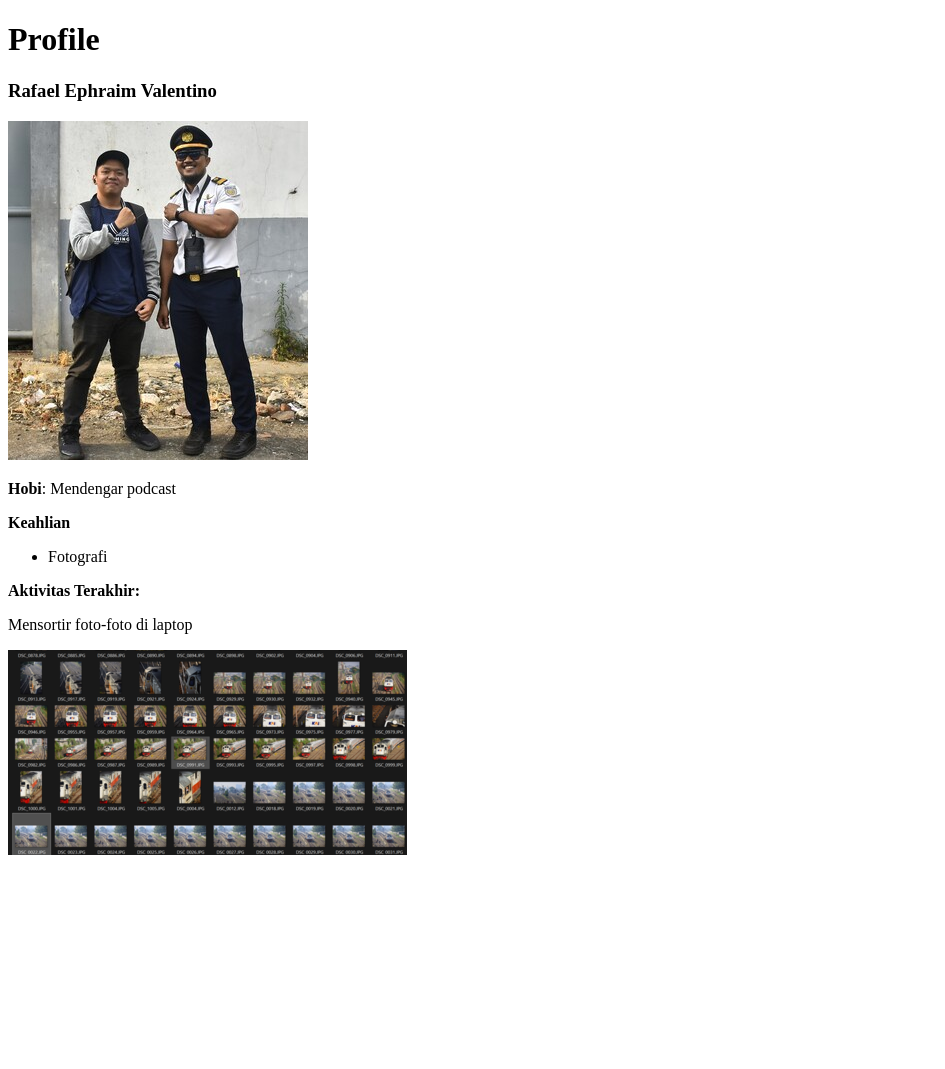
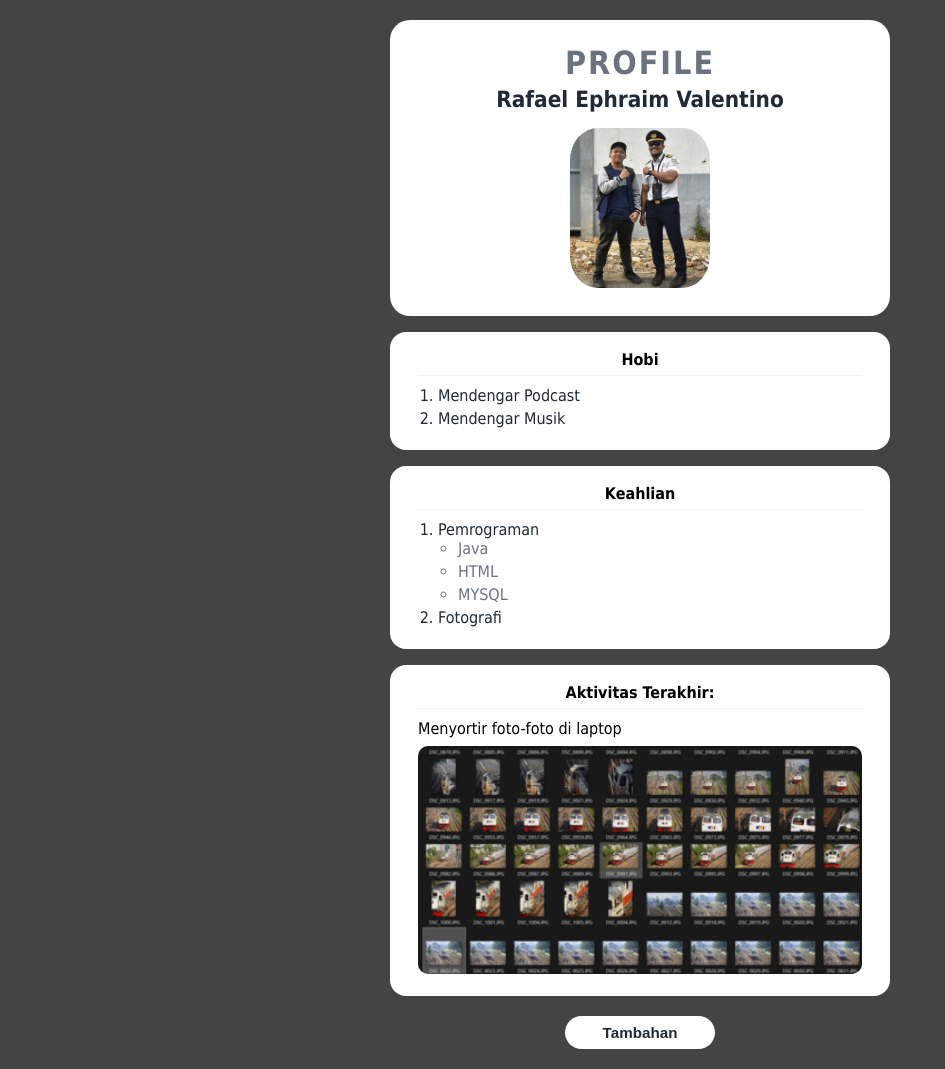
Before and after one commit to Ian-Mahendra-Setiawan/Portofolio-Super-Team, a plain HTML site: page rafael.html in a window 1280 px wide. Shown: the whole page, without its empty margins (0-945 px from the left). Before the commit the page ends 867 px from the top, so only its background shows below. Drawn offline with Linux system fonts and the light colour scheme.

Commit message:
menambah sedikit interaksi

```diff
--- a/rafael.html
+++ b/rafael.html
@@ -1,36 +1,250 @@
 <!DOCTYPE html>
-<html lang="en">
+<html lang="id">
 <head>
     <meta charset="UTF-8">
     <meta name="viewport" content="width=device-width, initial-scale=1.0">
     <title>Portofolio Rafael</title>
+    <style>
+
+        * {
+            box-sizing: border-box;
+            margin: 0;
+            padding: 0;
+        }
+
+        body {
+            background-color: #444445;
+            font-family: 'Tahoma', Tahoma, Geneva, Verdana, sans-serif;
+            display: flex;
+            justify-content: center;
+            padding: 20px;
+        }
+
+        .container {
+            width: fit-content;
+            max-width: 100%;
+            display: grid;
+            grid-template-columns: repeat(1, 1fr);
+            gap: 16px;
+        }
+
+        #profile-card {
+            width: 500px;
+            max-width: 100%;
+            background-color: #ffffff;
+            text-align: center;
+            padding: 24px 32px;
+            border-radius: 20px;
+        }
+
+        #profile-card h1 {
+            text-transform: uppercase;
+            letter-spacing: 2px;
+            color: #6b7280;
+            margin-bottom: 4px;
+        }
+
+        #profile-card h3 {
+            font-size: 1.4rem;
+            font-weight: 600;
+            color: #1f2937;
+            margin-bottom: 16px;
+        }
+
+        #profile-img {
+            width: 140px;
+            height: 160px;
+            object-fit: cover;
+            border-radius: 20%;
+        }
+
+        .section-card {
+            width: 100%;
+            min-width: 280px;
+            background-color: #ffffff;
+            padding: 18px 28px;
+            border-radius: 16px;
+        }
+
+        .section-title {
+            text-align: center;
+            margin-bottom: 10px;
+            padding-bottom: 6px;
+            border-bottom: 1px solid #f3f4f6;
+        }
+
+        ul, ol {
+            list-style-position: outside;
+            padding-left: 20px;
+            text-align: left;
+            color: #6b7280;
+        }
+
+        ol{
+            color: #1f2937;
+        }
+
+        li {
+            margin-bottom: 4px;
+        }
+
+        .activity-img {
+            width: 100%;
+            border-radius: 10px;
+            margin-top: 8px;
+        }
+
+        #button {
+            text-align: center;
+        }
+
+        #Open-Btn {
+            margin-top: 4px;
+            padding: 8px 24px;
+            min-width: 150px;
+            background-color: #ffffff;
+            color: #1f2937;
+            border: none;
+            border-radius: 20px;
+            cursor: pointer;
+            font-size: 0.95rem;
+            font-weight: 600;
+            transition: background-color 0.2s, color 0.2s;
+        }
+
+        #Open-Btn:hover {
+            background-color: #1f2937;
+            color: #ffffff;
+        }
+
+        .Overlay {
+            display: none;
+            position: fixed;
+            top: 0;
+            left: 0;
+            width: 100%;
+            height: 100%;
+            background-color: rgba(0, 0, 0, 0.65);
+            justify-content: center;
+            align-items: center;
+            padding: 20px;
+        }
+
+        .Overlay.active {
+            display: flex;
+        }
+
+        .Content {
+            position: relative;
+            background-color: #ffffff;
+            padding: 12px;
+            border-radius: 14px;
+            max-width: 90%;
+            max-height: 90%;
+            box-shadow: 0 10px 25px rgba(0, 0, 0, 0.2);
+        }
+
+        #img {
+            display: block;
+            max-width: 100%;
+            max-height: 80vh;
+            border-radius: 8px;
+            object-fit: contain;
+        }
+
+        #Close-btn {
+            position: absolute;
+            top: -12px;
+            right: -12px;
+            width: 30px;
+            height: 30px;
+            background-color: #1f2937;
+            color: #ffffff;
+            border-radius: 50%;
+            display: flex;
+            justify-content: center;
+            align-items: center;
+            font-size: 1.2rem;
+            cursor: pointer;
+            box-shadow: 0 2px 6px rgba(0, 0, 0, 0.2);
+        }
+    </style>
 </head>
+
 <body>
-    <h1>Profile</h1>
-    <div>
-        <h3>Rafael Ephraim Valentino</h3>
-        <img src="assets/_JPG26961.jpg" alt="profile photo">
+    <div class="container">
+        <div id="profile-card">
+            <h1>Profile</h1>
+            <h3>Rafael Ephraim Valentino</h3>
+            <img id="profile-img" src="assets/_JPG26961.jpg" alt="profile photo">
+        </div>
 
+        <div class="section-card">
+            <p class="section-title"><strong>Hobi</strong></p>
+            <ol>
+                <li>Mendengar Podcast</li>
+                <li>Mendengar Musik</li>
+            </ol>
+        </div>
+
+        <div class="section-card">
+            <p class="section-title"><strong>Keahlian</strong></p>
+            <ol>
+                <li>Pemrograman
+                    <ul>
+                        <li>Java</li>
+                        <li>HTML</li>
+                        <li>MYSQL</li>
+                    </ul>
+                </li>
+                <li>Fotografi</li>
+            </ol>
+        </div>
+
+        <div class="section-card">
+            <p class="section-title"><strong>Aktivitas Terakhir:</strong></p>
+            <p>Menyortir foto-foto di laptop</p>
+            <img class="activity-img" src="assets/sortir_foto.png" alt="menyortir foto">
+        </div>
+
+        <div id="button">
+            <button id="Open-Btn" type="button">Tambahan</button>
+
+            <div id="image-modal" class="Overlay">
+                <div class="Content">
+                    <span id="Close-btn">&times;</span>
+                    <img src="assets/patrick.jpg" alt="Gambar Patrick" id="img">
+                </div>
+            </div>
+        </div>
     </div>
 
-    <div>
-        <p><Strong>Hobi</Strong>: Mendengar podcast</p>
+    <script>
+        document.addEventListener("DOMContentLoaded", () => {
+            const openBtn = document.getElementById("Open-Btn");
+            const closeBtn = document.getElementById("Close-btn");
+            const modal = document.getElementById("image-modal");
 
-    </div>
+            openBtn.addEventListener("click", () => {
+                modal.classList.add("active");
+            });
 
-    <div>
-        <p><Strong>Keahlian</Strong></p>
-        <ul>
-            <li>Fotografi</li>
-        </ul>
+            closeBtn.addEventListener("click", () => {
+                modal.classList.remove("active");
+            });
 
-    </div>
+            modal.addEventListener("click", (event) => {
+                if (event.target === modal) {
+                    modal.classList.remove("active");
+                }
+            });
 
-    <div>
-        <p><Strong>Aktivitas Terakhir:</Strong></p>
-        <p>Mensortir foto-foto di laptop</p>
-        <img src="assets/sortir_foto.png" alt="menyortir foto">
-    </div>
-
+            document.addEventListener("keydown", (event) => {
+                if (event.key === "Escape" && modal.classList.contains("active")) {
+                    modal.classList.remove("active");
+                }
+            });
+        });
+    </script>
 </body>
 </html>
```
Also changed, not shown: assets/patrick.jpg (added).
